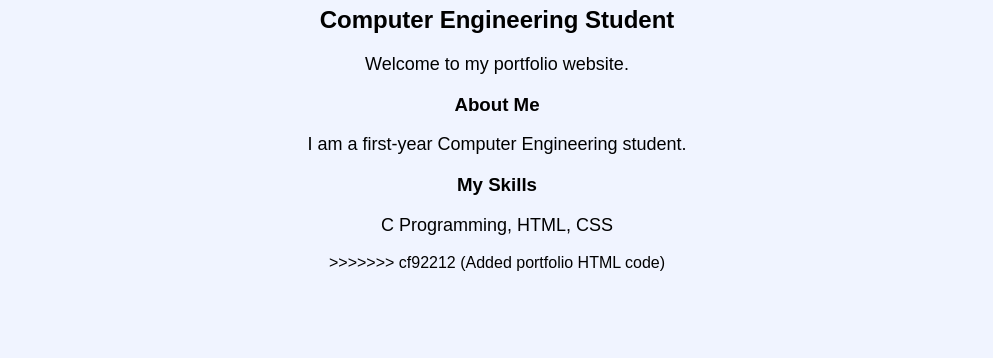
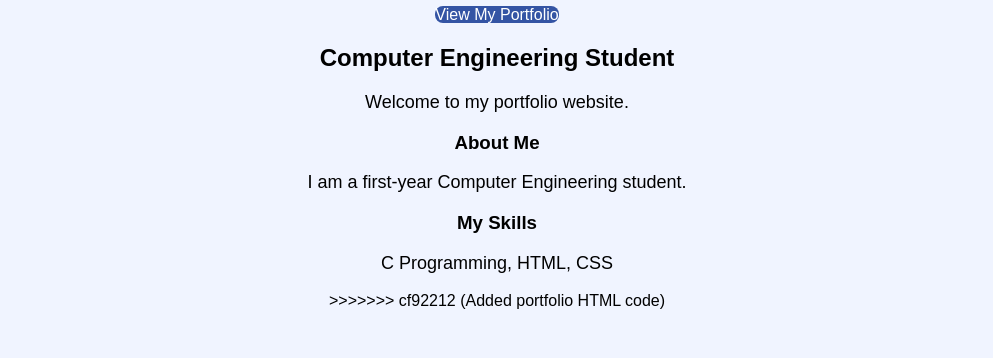
Before and after one commit to siyadhomse725-collab/my-portfolio, a plain HTML site: page index.html in a window 1280 px wide. Shown: the part 564-922 px from the top of the page, without its empty margins (143-1136 px from the left). Before the commit the page ends 884 px from the top, so only its background shows below. Drawn offline with Linux system fonts and the light colour scheme.

Commit message:
Added portfolio link

```diff
--- a/index.html
+++ b/index.html
@@ -67,6 +67,9 @@ p>
 <body>
 
     <h1>Hello, I'm Siya Dhomse!</h1>
+    <a href="https://siyadhomse725-collab.github.io/my-portfolio/">
+   View My Portfolio
+   </a>
 
     <h2>Computer Engineering Student</h2>
 
```
